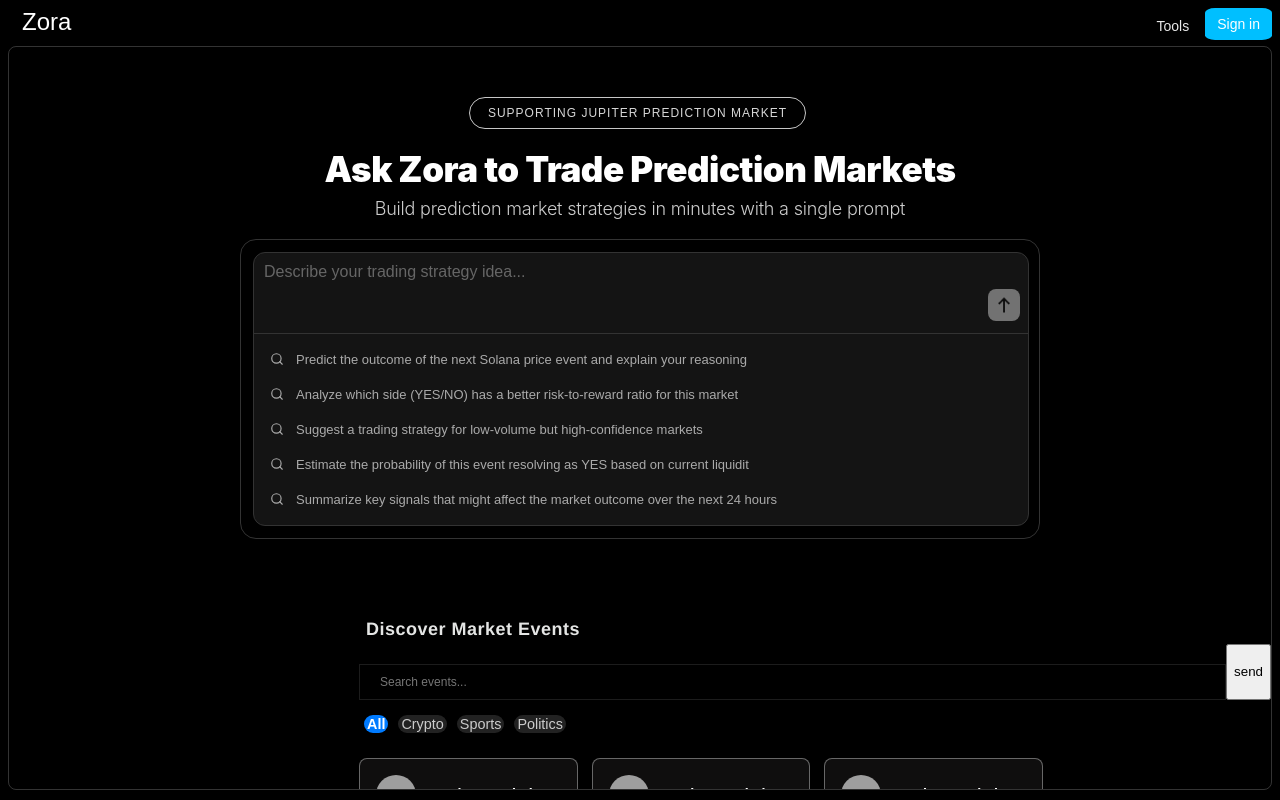
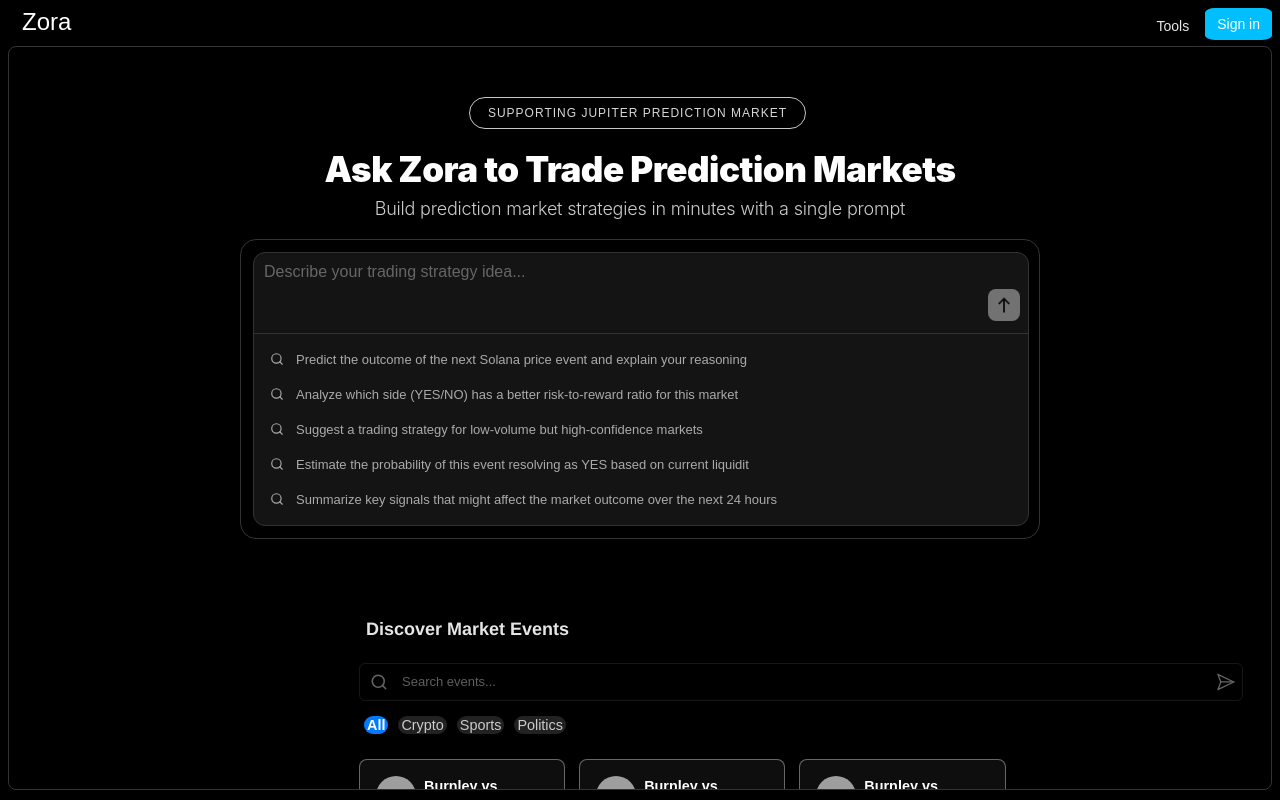
Before and after one commit to aayushk9/zora, a React (Vite) app in the folder apps/web/: page / in a window 1280 px wide. Built offline with nearby package versions, Linux system fonts and the light colour scheme; grey boxes are pictures that could not be loaded.

Commit message:
fix: restructure and redesign input container for events

```diff
--- a/apps/web/src/components/Events/Events.module.css
+++ b/apps/web/src/components/Events/Events.module.css
@@ -3,46 +3,81 @@
     display: flex;
     flex-direction: column;
     margin-left: 350px;
+    margin-right: 50px;
 }
 
 .header {
     color: #eff0eff3;
     font-size: 18px;
+    font-weight: 700;
+    margin-left: 7px;
     font-family: 'Helvetica Neue', Helvetica, Arial, sans-serif;
-    ;
-    margin-left: 7px;
-    font-weight: 700;
-    line-height: 1.2;
-    letter-spacing: 0.5px;
 }
 
 .searchContainer {
     width: 100%;
-    max-width: 1200px;
+    max-width: 1100px;
     padding-top: 3px;
     padding-bottom: 3px;
-
-}
-
-.search {
-    margin-top: 20px;
-    background-color: rgba(0, 0, 0, 0.932);
-    border: 1px solid rgba(255, 255, 255, 0.11);
-    padding-right: 50px;
-    width: 100%;
-    padding: 10px 20px;
-    font-size: 12px;
-    color: white
-}
-
-.search:focus {
-    outline: none;
-    border: 2px solid rgba(255, 255, 255, 0.082);
 }
 
 .searchBar {
     display: flex;
-    flex-direction: row;
+    align-items: center;
+    width: 100%;
+    background-color: #000;
+    border: 1px solid #161616;
+    border-radius: 6px;
+    padding: 8px 10px;
+    margin-top: 20px;
+    transition: border-color 0.2s ease;
+}
+
+.searchBar:focus-within {
+    border-color: #1a1a1a;
+}
+
+.leftIcon {
+    display: flex;
+    align-items: center;
+    color: #666;
+    margin-right: 12px;
+}
+
+.search {
+    background: transparent;
+    border: none;
+    color: #fff;
+    font-size: 13px;
+    width: 100%;
+    outline: none;
+    flex-grow: 1;
+}
+
+.search::placeholder {
+    color: #5e5d5d;
+}
+
+.rightBtn {
+  background: transparent;
+  border: none;
+  outline: none;
+  color: #666;
+  cursor: pointer;
+  display: flex;
+  align-items: center;
+  justify-content: center;
+  margin: 0;
+  padding: 0;
+  margin-left: 12px;
+  transition: color 0.2s;
+
+  /* This is the magic line */
+  transform: rotate(45deg);
+}
+
+.rightBtn:hover {
+  color: #fff; /* or whatever your hover color is */
 }
 
 .categoryButton {
@@ -77,6 +112,21 @@
     width: 75%;
 }
 
+.searchButton {
+    background: transparent;
+    color: #aaa;
+    border: none;
+    cursor: pointer;
+    margin-right: 7rem;
+    transition: background 0.2s, color 0.2s;
+    margin-top: 1.3rem;
+    margin-right: 2rem;
+}
+
+.submit {
+    background: transparent;
+    border: none
+}
 
 @media (max-width:1024px) {
     .container {
--- a/apps/web/src/components/Events/Events.tsx
+++ b/apps/web/src/components/Events/Events.tsx
@@ -53,11 +53,31 @@
       <div className={styles.container}>
         <span className={styles.header}>Discover Market Events</span>
         <div className={styles.searchContainer}>
-          <div className={styles.searchBar}>
-            <input value={searchInput} onChange={(e) => setSearchInput(e.target.value)} className={styles.search} type="text" placeholder="Search events..." />
-            <button className={styles.submit} onClick={searchForEvent}>send</button>
+          <form className={styles.searchBar} onSubmit={searchForEvent}>
+            <div className={styles.leftIcon}>
+              <svg width="18" height="18" viewBox="0 0 24 24" fill="none" stroke="currentColor" strokeWidth="2" strokeLinecap="round" strokeLinejoin="round">
+                <circle cx="11" cy="11" r="8"></circle>
+                <line x1="21" y1="21" x2="16.65" y2="16.65"></line>
+              </svg>
             </div>
+
+            <input
+              value={searchInput}
+              onChange={(e) => setSearchInput(e.target.value)}
+              className={styles.search}
+              type="text"
+              placeholder="Search events..."
+            />
+
+            <button className={styles.rightBtn}>
+              <svg width="20" height="20" viewBox="0 0 24 24" fill="none" stroke="currentColor" strokeWidth="1.5" strokeLinecap="round" strokeLinejoin="round">
+                <line x1="22" y1="2" x2="11" y2="13"></line>
+                <polygon points="22 2 15 22 11 13 2 9 22 2"></polygon>
+              </svg>
+            </button>
+          </form>
         </div>
+
         <div className={styles.eventCategories}>
           {Object.entries(categoryLabel).map(([value, label]) => (
             <button
```
Lines whose indentation alone changed are shown as unchanged.
